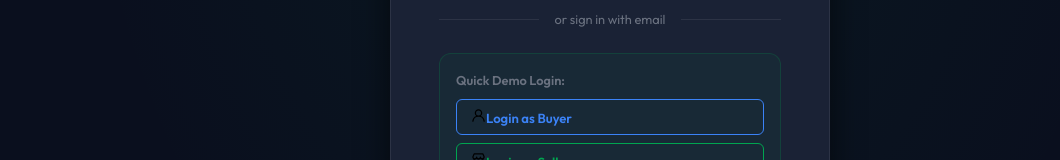
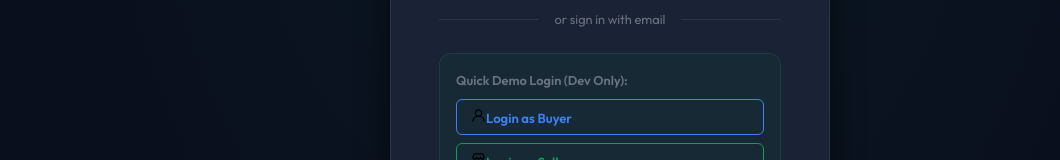
Before and after one commit to Tuyishimire-lab/E-guriro, a Next.js app: page /auth/login in a window 1280 px wide. Shown: the part 370-530 px from the top of the page, without its empty margins (30-1090 px from the left). Built offline with nearby package versions, Linux system fonts and the light colour scheme; no server answers.

Commit message:
feat: remove quick demo login from production builds

```diff
--- a/src/app/auth/login/page.tsx
+++ b/src/app/auth/login/page.tsx
@@ -120,9 +120,10 @@ export default function LoginPage() {
         {/* Divider */}
         <div className={styles.divider}><span>or sign in with email</span></div>
 
-        {/* Demo Logins */}
+        {/* Demo Logins (Development only — stripped in production) */}
+        {process.env.NODE_ENV !== 'production' && (
           <div className={styles.demoSection}>
-          <p className={styles.demoLabel}>Quick Demo Login:</p>
+            <p className={styles.demoLabel}>Quick Demo Login (Dev Only):</p>
             <div className={styles.demoBtns}>
               {demoLogins.map(d => (
                 <button
@@ -139,6 +140,7 @@ export default function LoginPage() {
               ))}
             </div>
           </div>
+        )}
 
         <form onSubmit={handleSubmit} className={styles.form}>
           {error && <div className="alert alert-error">{error}</div>}
```
Lines whose indentation alone changed are shown as unchanged.
